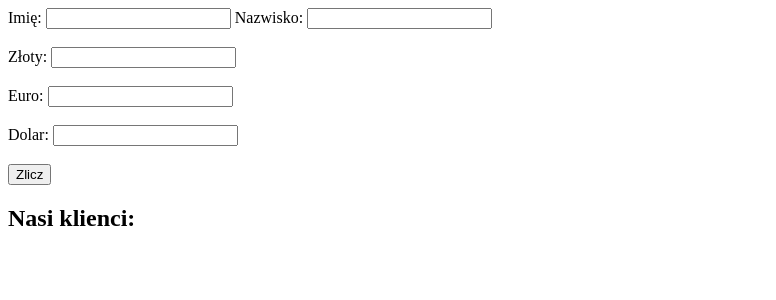
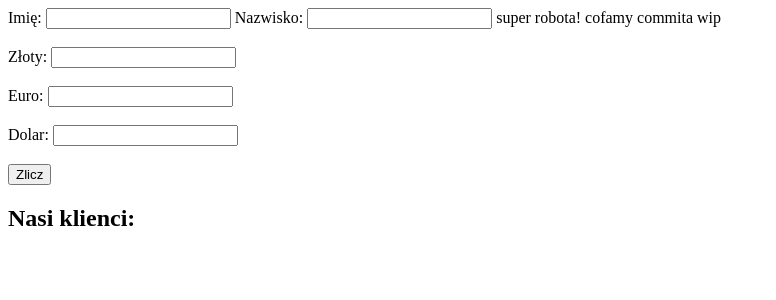
Before and after one commit to Bapeyeeki/praktyki_2024, a PHP site: page /przelicznik/index.php in a window 1280 px wide. Shown: the top 300 px of the page, without its empty margins (0-776 px from the left). Run offline with PHP 8.4, Linux system fonts and the light colour scheme; data that the repository does not hold is empty.

```diff
--- a/public/przelicznik/index.php
+++ b/public/przelicznik/index.php
@@ -8,6 +8,9 @@
     <input type="text" name="imie" id="imie">
     <label for="nazwisko">Nazwisko:</label>
     <input type="text" name="nazwisko" id="nazwisko">
+
+    super robota! cofamy commita wip
+
     <br><br>
     <label for="zloty">Złoty:</label>
     <input type="text" name="zloty">
```
